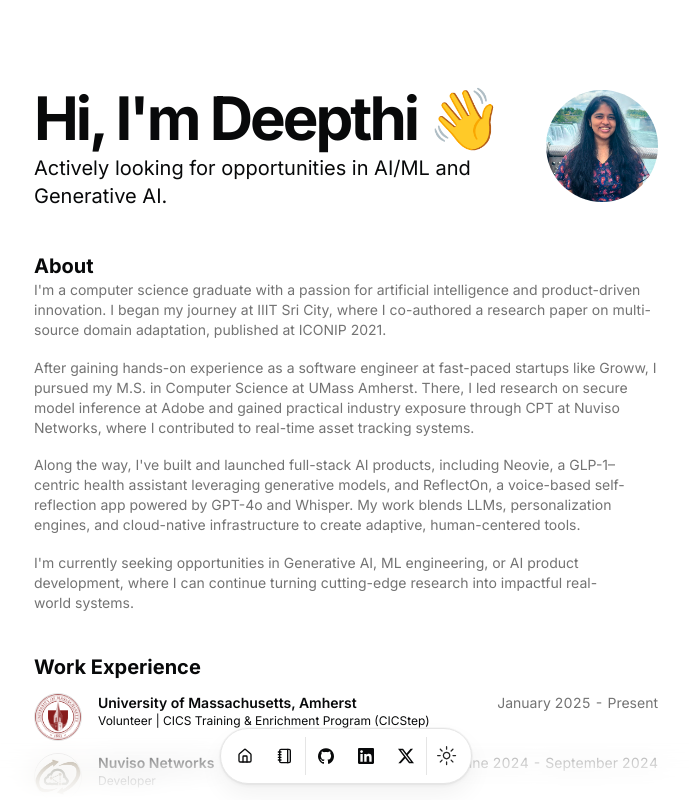
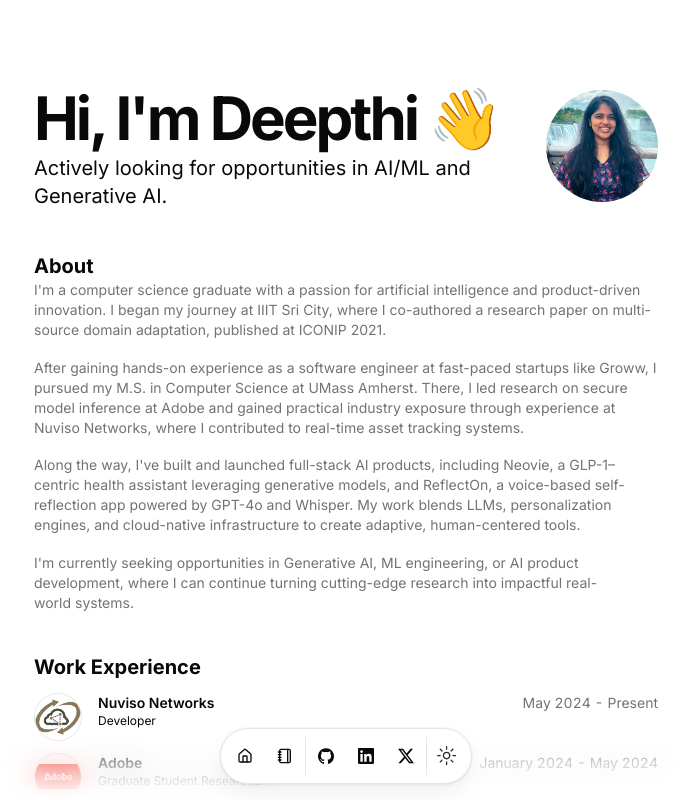
Before and after one commit to klakshmideepthi/portfolio, a Next.js app: page / in a window 1280 px wide. Shown: the top 800 px of the page, without its empty margins (294-983 px from the left). Built offline with nearby package versions, Linux system fonts and the light colour scheme.

Commit message:
refactor: comment out UMass entry and update Nuviso job details for clarity and accuracy

```diff
--- a/src/data/resume.tsx
+++ b/src/data/resume.tsx
@@ -9,7 +9,7 @@ export const DATA = {
     "Actively looking for opportunities in AI/ML and Generative AI.",
   summary:
     "I'm a computer science graduate with a passion for artificial intelligence and product-driven innovation. I began my journey at IIIT Sri City, where I co-authored a research paper on multi-source domain adaptation, published at ICONIP 2021.\n\n" +
-    "After gaining hands-on experience as a software engineer at fast-paced startups like Groww, I pursued my M.S. in Computer Science at UMass Amherst. There, I led research on secure model inference at Adobe and gained practical industry exposure through CPT at Nuviso Networks, where I contributed to real-time asset tracking systems.\n\n" +
+    "After gaining hands-on experience as a software engineer at fast-paced startups like Groww, I pursued my M.S. in Computer Science at UMass Amherst. There, I led research on secure model inference at Adobe and gained practical industry exposure through experience at Nuviso Networks, where I contributed to real-time asset tracking systems.\n\n" +
     "Along the way, I've built and launched full-stack AI products, including Neovie, a GLP-1–centric health assistant leveraging generative models, and ReflectOn, a voice-based self-reflection app powered by GPT-4o and Whisper. My work blends LLMs, personalization engines, and cloud-native infrastructure to create adaptive, human-centered tools.\n\n" +
     "I'm currently seeking opportunities in Generative AI, ML engineering, or AI product development, where I can continue turning cutting-edge research into impactful real-world systems.",
   avatarUrl: "/me.jpg",
@@ -74,18 +74,18 @@ export const DATA = {
   },
 
   work: [
-    {
-      company: "University of Massachusetts, Amherst",
-      href: "https://atomic.finance",
-      badges: [],
-      location: "Remote",
-      title: "Volunteer | CICS Training & Enrichment Program (CICStep)",
-      logoUrl: "/umass.png",
-      start: "January 2025",
-      end: "Present",
-      description:
-        "	Selected to participate in CICStep, an academic enrichment program focused on professional and technical development.Engaged in self-driven software and AI-related projects while attending faculty talks, alumni mentorship sessions, and research initiatives.Completed weekly reflective submissions to document skill development, research exploration, and personal progress in machine learning and software engineering.",
-    },
+    // {
+    //   company: "University of Massachusetts, Amherst",
+    //   href: "https://atomic.finance",
+    //   badges: [],
+    //   location: "Remote",
+    //   title: "Volunteer | CICS Training & Enrichment Program (CICStep)",
+    //   logoUrl: "/umass.png",
+    //   start: "January 2025",
+    //   end: "Present",
+    //   description:
+    //     "Selected to participate in CICStep, an academic enrichment program focused on professional and technical development.Engaged in self-driven software and AI-related projects while attending faculty talks, alumni mentorship sessions, and research initiatives.Completed weekly reflective submissions to document skill development, research exploration, and personal progress in machine learning and software engineering.",
+    // },
     {
       company: "Nuviso Networks",
       badges: [],
@@ -93,10 +93,10 @@ export const DATA = {
       location: "Milpitas, CA",
       title: "Developer",
       logoUrl: "/nuviso.webp",
-      start: "June 2024",
-      end: "September 2024",
+      start: "May 2024",
+      end: "Present",
       description:
-        "Developed and tested software components and user interfaces, including real-time asset tracking and product management dashboards, enhancing the efficiency of operational workflows. Maintained software systems, which resulted in noticeable reductions in downtime, and improved product management by significantly minimizing data-related issues through API updates.",
+        "Developed and maintained React.js components and implemented SQL-based optimizations that enhance real-time asset-tracking dashboards, boosting operational efficiency by 25% and reducing downtime. Designed and optimized RESTful APIs that facilitate reliable data exchange with the front end, reducing data-related issues by 40% and enhancing product-management workflows through seamless integration with React components. Built an in-house retrieval-augmented-generation (RAG) chatbot in Python + LangChain that embeds ~25 k internal docs with OpenAI models, stores them in Pinecone, retrieves the most relevant passages per query, and uses GPT‑4o to reply in <1.5 s—boosting first‑contact resolution by 30 %. Shipped a React 18 + TypeScript chat panel connected to a FastAPI chatbot backend, giving users instant answers and reducing support ticket volume by 18%.",
     },
     {
       company: "Adobe",
```
